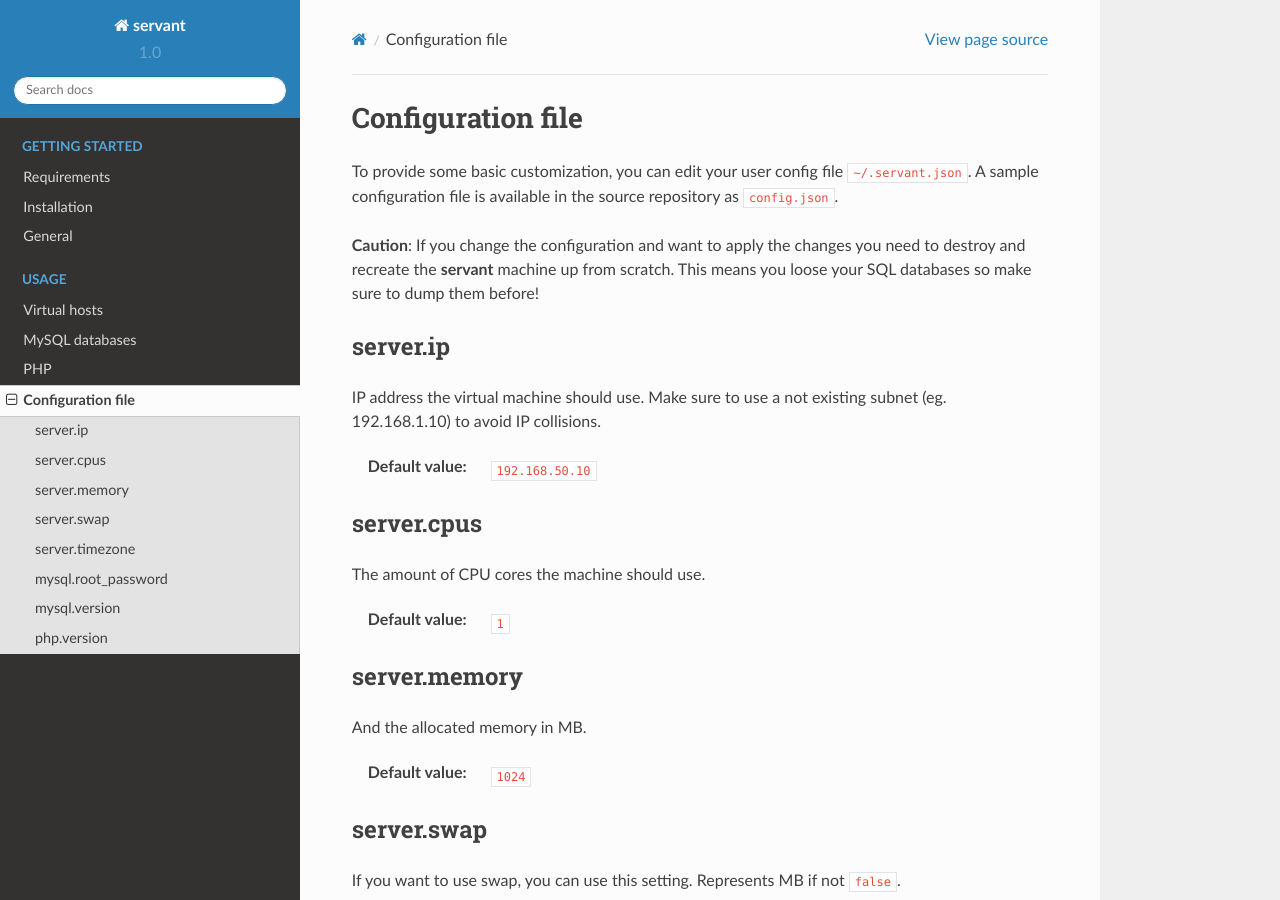
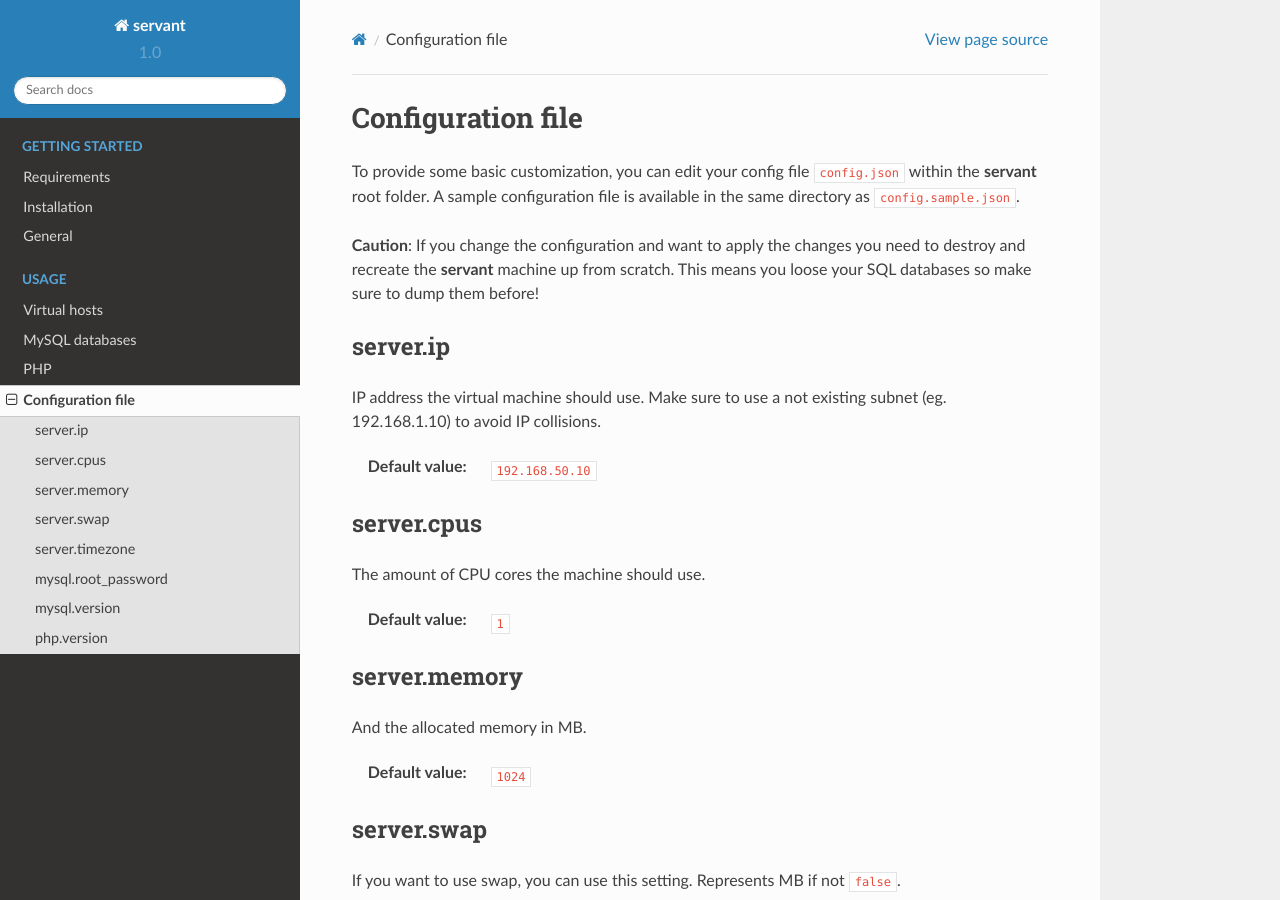
Before and after one commit to frdmn/servant, a Sphinx documentation site: the page built from docs/configuration.rst, in a window 1280 px wide and 900 px high. Built offline with Sphinx 7.4.7 and the Read the Docs theme 2.0.0, drawn with Linux system fonts in a browser that asks for light colours.

Commit message:
Move configuration file back into reporitory
Fix #29

```diff
--- a/docs/configuration.rst
+++ b/docs/configuration.rst
@@ -3,7 +3,7 @@
 Configuration file
 ==================
 
-To provide some basic customization, you can edit your user config file ``~/.servant.json``. A sample configuration file is available in the source repository as ``config.json``.
+To provide some basic customization, you can edit your config file ``config.json`` within the **servant** root folder. A sample configuration file is available in the same directory as ``config.sample.json``.
 
 **Caution**: If you change the configuration and want to apply the changes you need to destroy and recreate the **servant** machine up from scratch. This means you loose your SQL databases so make sure to dump them before!
 
```
Also changed, not shown: config.sample.json (renamed from config.json), 2 other files.
